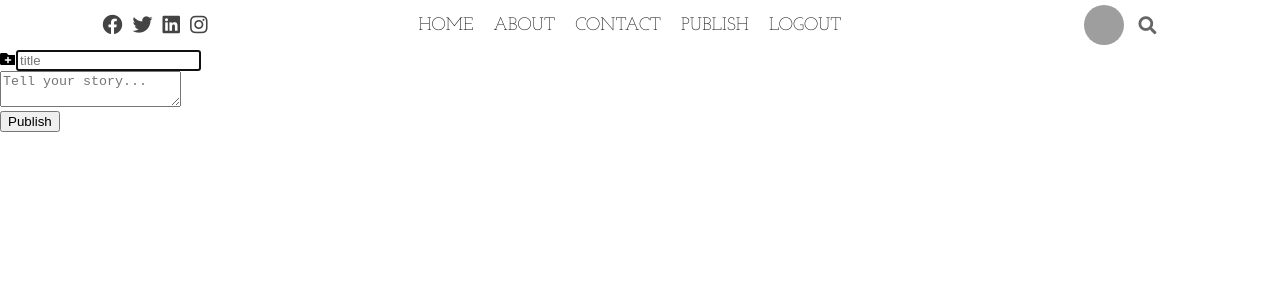
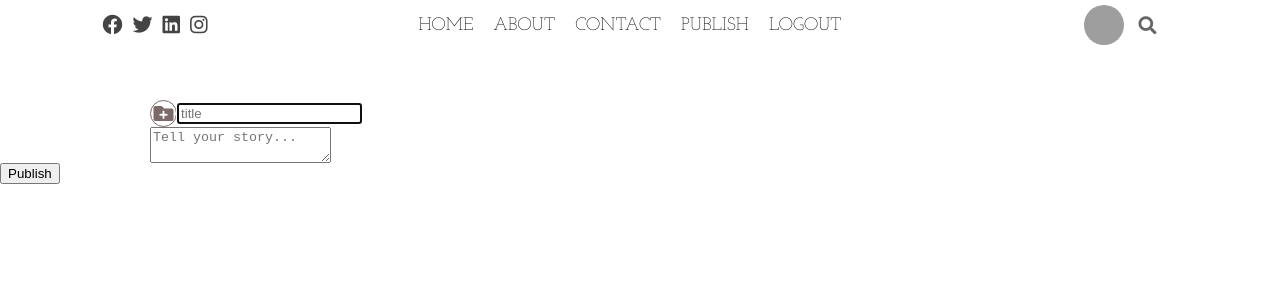
Before and after one commit to thomasjkim13/blog-client, a React (Create React App) app: page / in a window 1280 px wide. Shown: the top 300 px of the page. Built offline with nearby package versions, Linux system fonts and the light colour scheme; grey boxes are pictures that could not be loaded.

Commit message:
Start styling

```diff
--- a/src/components/Links/Publish/Publish.jsx
+++ b/src/components/Links/Publish/Publish.jsx
@@ -7,13 +7,13 @@ export default function Publish() {
         <div className="publishFormGroup">
           {/* links to id="fileInput" */}
           <label htmlFor="fileInput">
-            <i class="fas fa-folder-plus"></i>
+            <i className="publishIcon fas fa-folder-plus"></i>
           </label>
           <input type="file" id="fileInput" style={{display:"none"}} />
           {/* autoFocus automatically focuses on the text input */}
           <input type="text" placeholder="title" className="publishInput" autoFocus={true} />
         </div>
-        <div>
+        <div className="publishFormGroup">
           <textarea placeholder="Tell your story..." type="text" className="publishStory"></textarea>
         </div>
         <button className="publishBtn">Publish</button>
--- a/src/components/Links/Publish/publish.css
+++ b/src/components/Links/Publish/publish.css
@@ -0,0 +1,22 @@
+.publish {
+  padding-top: 50px;
+}
+
+.publishFormGroup {
+  margin-left: 150px;
+  display: flex;
+  align-items: center;
+}
+
+.publishIcon {
+  width: 25px;
+  height: 25px;
+  border-radius: 50%;
+  border: 1px solid;
+  display: flex;
+  align-items: center;
+  justify-content: center;
+  font-size: 20px;
+  color: rgb(124, 105, 105);
+  cursor: pointer;
+}
```
